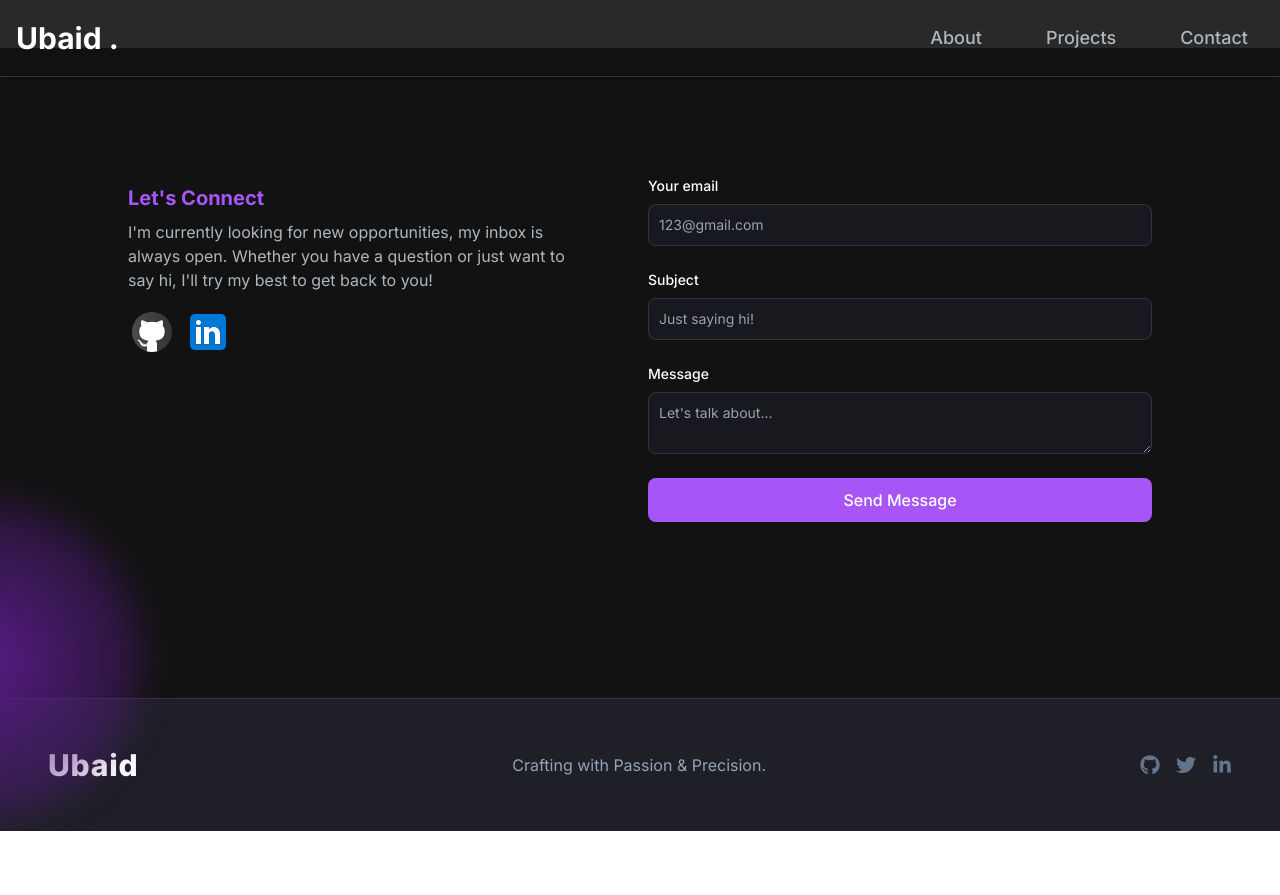
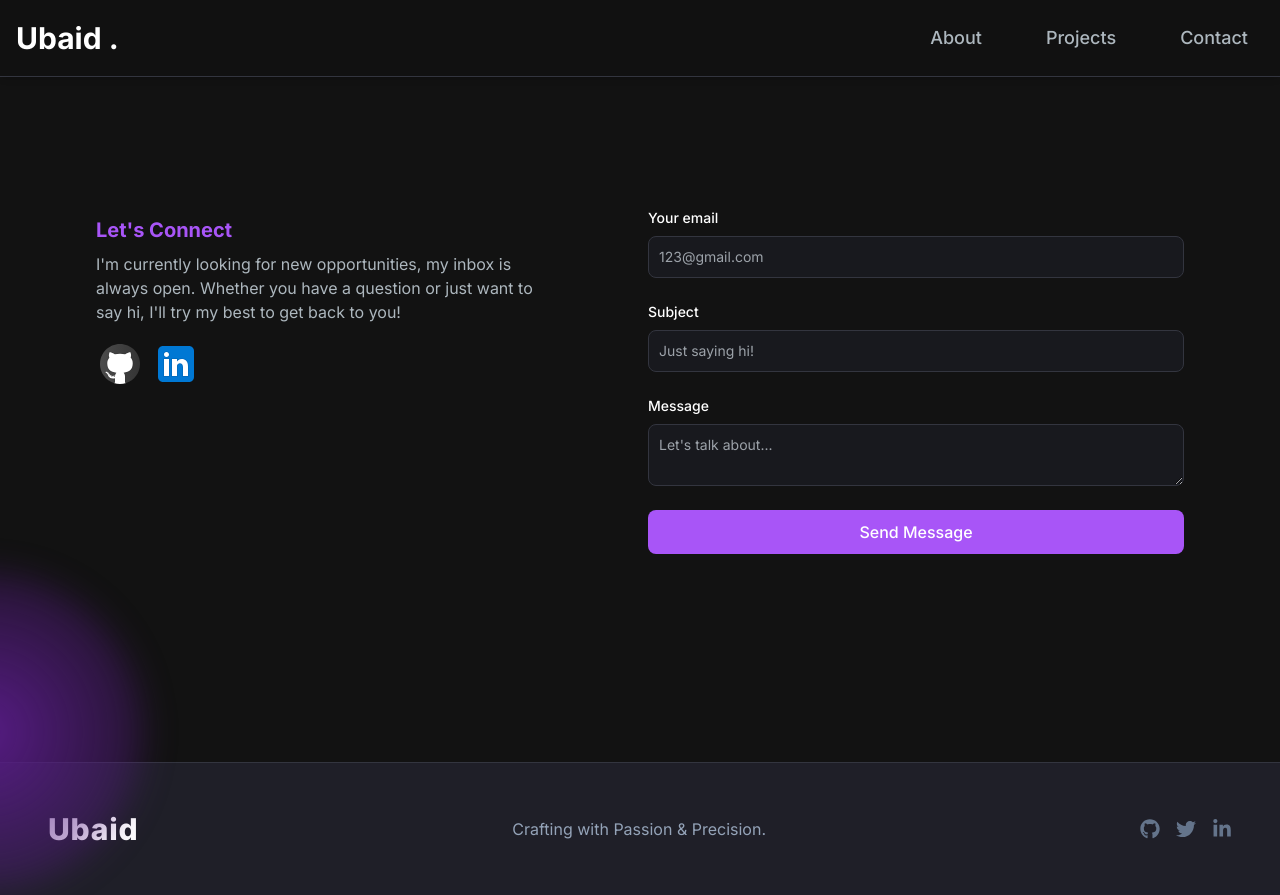
Before and after one commit to Ubaid2116/personal-portfolio, a Next.js app: page /contact in a window 1280 px wide. Before the commit the page ends 831 px from the top, so only its background shows below. Built offline with nearby package versions, Linux system fonts and the light colour scheme.

Commit message:
update code

```diff
--- a/src/app/contact/page.js
+++ b/src/app/contact/page.js
@@ -4,9 +4,7 @@ import Image from "next/image";
 
 const EmailSection = () => {
   return (
-    <section
-      className="grid md:grid-cols-2 my-12 p-32 gap-4 relative"
-    >
+    <section className="grid md:grid-cols-2 px-24 py-52 gap-4 relative">
       <div className="bg-[radial-gradient(ellipse_at_center,_var(--tw-gradient-stops))] from-primary-900 to transparent rounded-full h-80 w-80 z-0 blur-lg absolute top-3/4 -left-4 transform -translate-x-1/2 -translate-1/2"></div>
       <div className="z-10 ">
         <h5 className="text-xl font-bold text-primary-500 my-2">
```
